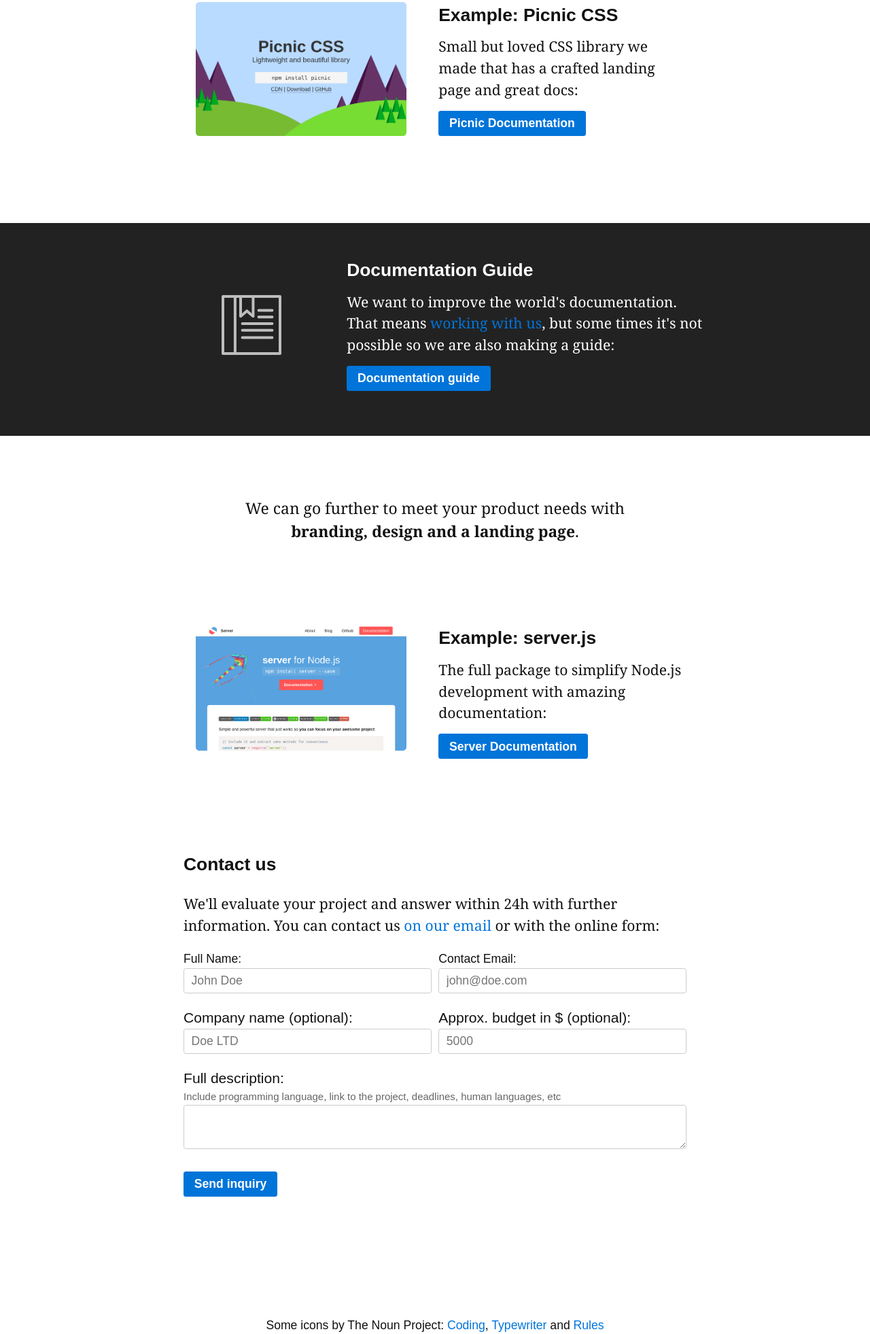
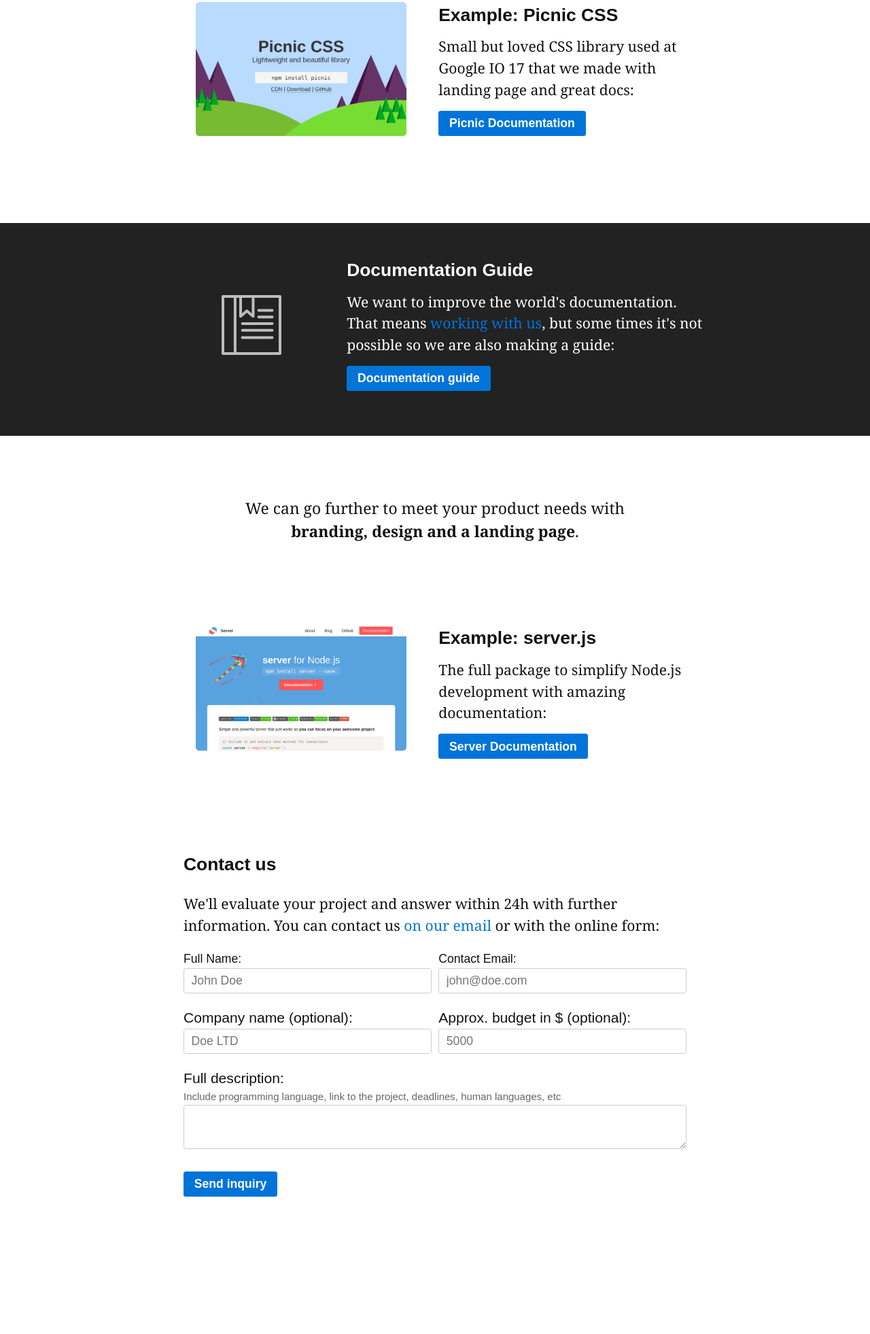
Before and after one commit to FranciscoP/docs, a plain HTML site: page index.html in a window 1280 px wide. Shown: the part 1018-2980 px from the top of the page at 68% size. After the commit the page ends 2854 px from the top, so only its background shows below. Drawn offline with Linux system fonts and the light colour scheme; a web font is replaced by a local one.

Commit message:
Bought icons and changed description

```diff
--- a/index.html
+++ b/index.html
@@ -60,7 +60,7 @@
         </a>
         <div>
           <h2>Example: Picnic CSS</h2>
-          <p>Small but loved CSS library we made that has a crafted landing page and great docs:</p>
+          <p>Small but loved CSS library used at Google IO 17 that we made with landing page and great docs:</p>
           <a class="button" href="https://picnicss.com/documentation" target="_blank">Picnic Documentation</a>
         </div>
       </div>
@@ -73,7 +73,7 @@
           <div class="full two-third-800">
             <h2>Documentation Guide</h2>
             <p>We want to improve the world's documentation. That means <a href="#contact">working with us</a>, but some times it's not possible so we are also making a guide:</p>
-            <a class="button" href="#guide" onclick="alert('Not yet ready! ☹')">Documentation guide</a>
+            <a class="button" href="http://eepurl.com/cQKLxb" target="_blank">Documentation guide</a>
           </div>
         </div>
       </div>
@@ -136,11 +136,6 @@
       </form>
     </section>
   </main>
-
-  <!-- Temporary until production release -->
-  <footer>
-    Some icons by The Noun Project: <a href="https://thenounproject.com/search/?q=code&i=808201" target="_blank">Coding</a>, <a href="https://thenounproject.com/search/?q=typewriter&i=643767" target="_blank">Typewriter</a> and <a href="https://thenounproject.com/search/?q=guide&i=1028856" target="_blank">Rules</a>
-  </footer>
   <script>
     setTimeout(function(){
       var domain = 'francisco.io';
```
